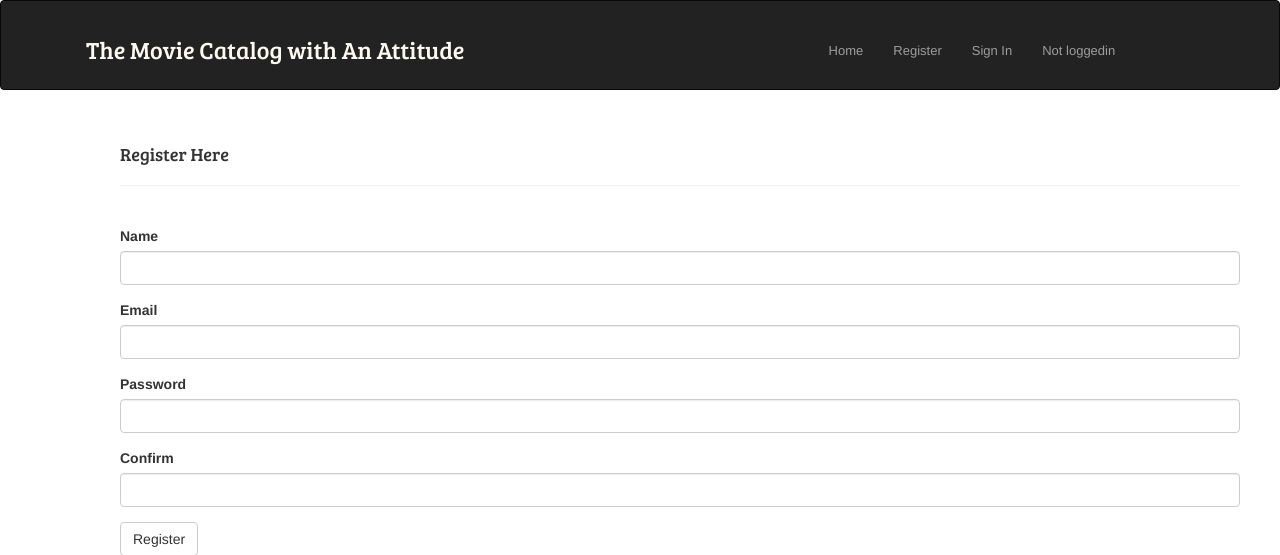
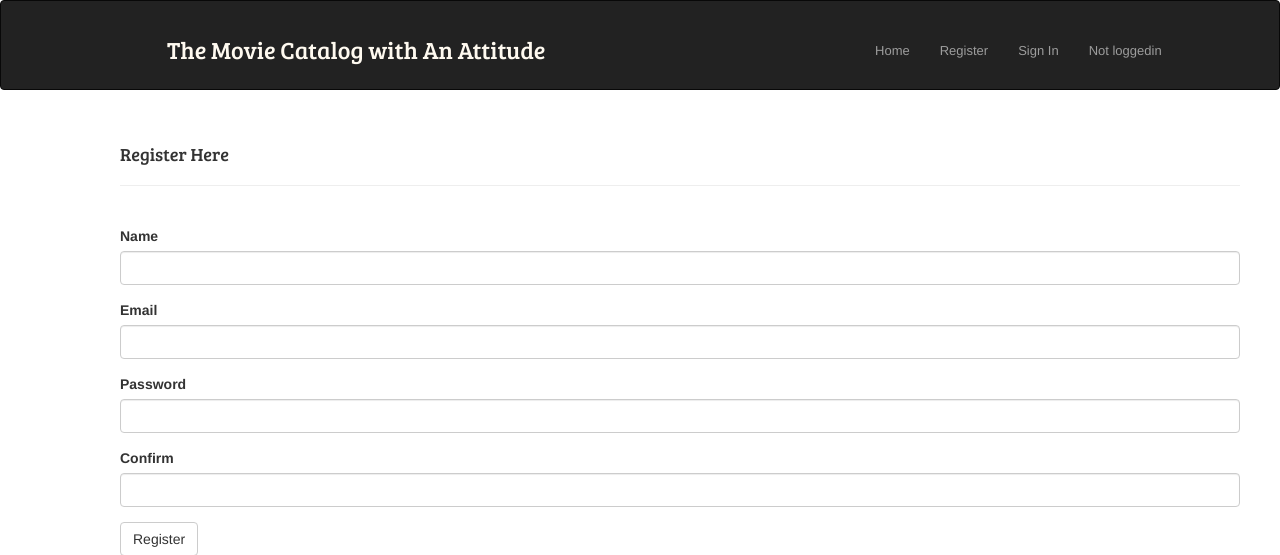
Before and after one commit to simengzhu/flask-movie-catalog, a Flask app: page /register in a window 1280 px wide. Shown: the top 555 px of the page. Run offline with Flask 2, Linux system fonts and the light colour scheme; some libraries are stand-ins or nearby versions.

Commit message:
Fixed navbar positioning

```diff
--- a/app/catalog/templates/layout.html
+++ b/app/catalog/templates/layout.html
@@ -21,12 +21,14 @@
     <div class="wrapper">
         {# navigation bar #}
         {% block navbar %}
-            <nav class="navbar navbar-inverse">
-                <div class="container">
-                    <a class="navbar navbar-text" href="{{ url_for('main.display_movies') }}">
-                        <h3 class="title"> The Movie Catalog with An Attitude </h3>
-                    </a>
+            <nav class="navbar navbar-expand-md navbar-inverse">
+                <!--<div class="container">-->
+                <a class="navbar navbar-text catalog-title" href="{{ url_for('main.display_movies') }}">
+                    <h3 class="title"> The Movie Catalog with An Attitude </h3>
+                </a>
 
+
+                <div class="collapse navbar-collapse" id="navbarsExampleDefault">
                     <ul class="nav navbar-nav pull-right">
                         <li><a href="{{ url_for('main.display_movies') }}"> Home </a></li>
                         <li><a href="{{ url_for('authentication.register_user') }}"> Register </a></li>
@@ -47,6 +49,7 @@
                         </li>
                     </ul>
                 </div>
+                <!--</div>-->
             </nav>
         {% endblock navbar %}
 
--- a/app/static/css/styles.css
+++ b/app/static/css/styles.css
@@ -70,3 +70,7 @@ a, h3 {
 .movie-item {
     padding-bottom: 40px;
 }
+
+.catalog-title {
+    padding-left: 150px;
+}
```
